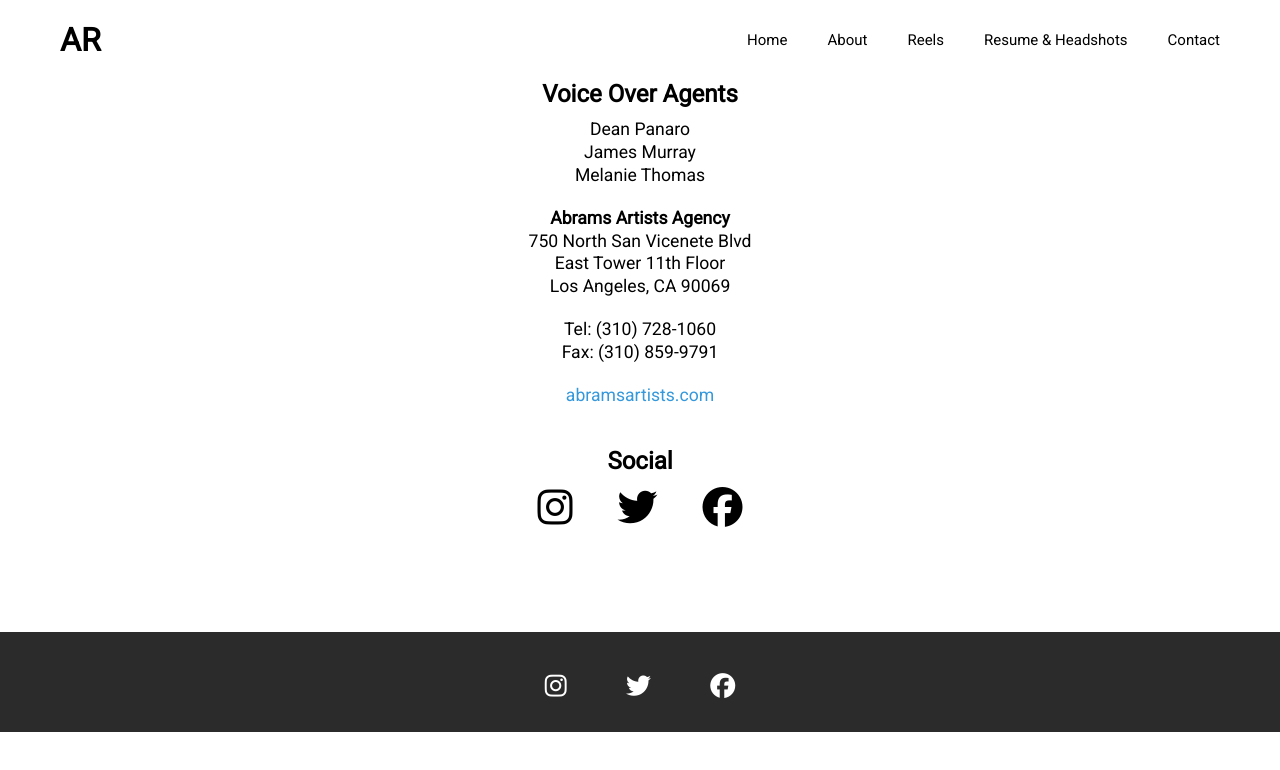
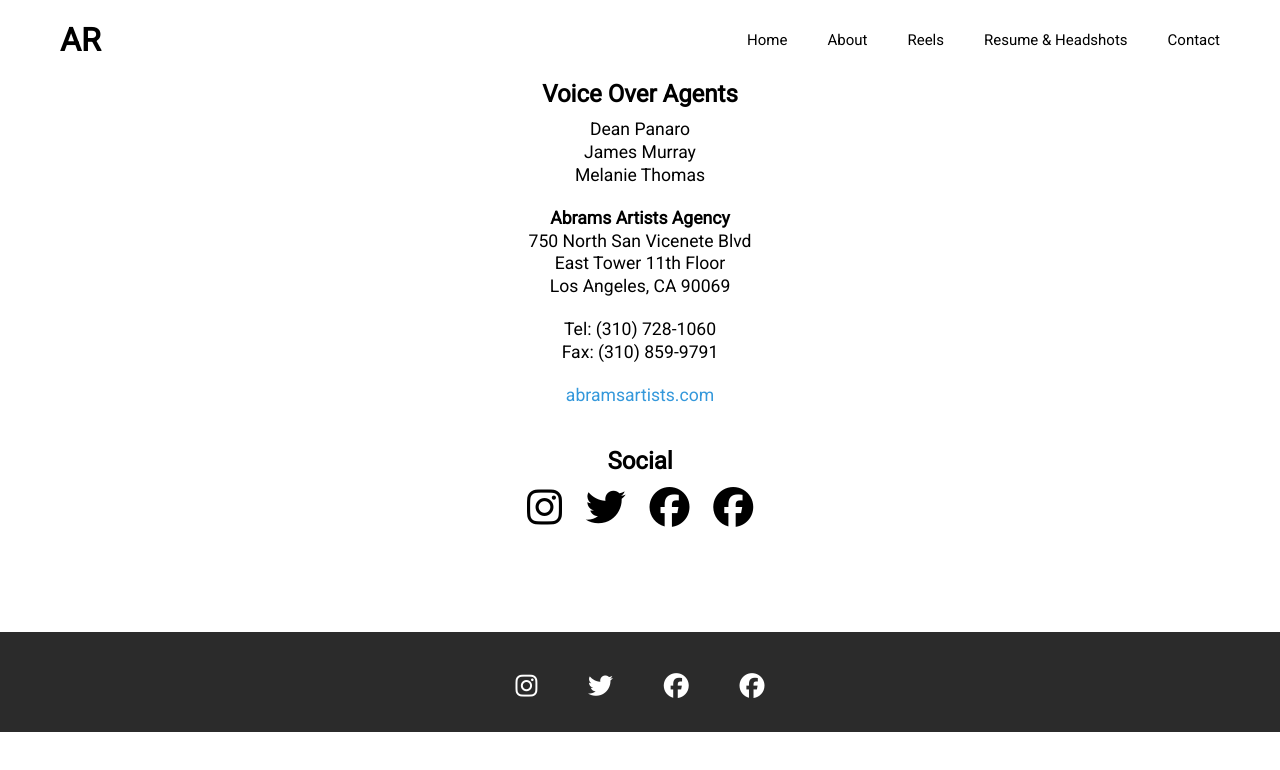
Before and after one commit to cambaughn/reynoso, a React (Create React App) app: page /contact in a window 1280 px wide. Shown: the top 770 px of the page. Built offline with nearby package versions, Linux system fonts and the light colour scheme.

Commit message:
Update about page

```diff
--- a/public/index.html
+++ b/public/index.html
@@ -20,7 +20,7 @@
       Learn how to configure a non-root public URL by running `npm run build`.
     -->
     <link href="https://fonts.googleapis.com/css?family=Roboto" rel="stylesheet">
-    <script src="https://use.fontawesome.com/d574649391.js"></script>
+    <script src="https://use.fontawesome.com/9155c8db1c.js"></script>
 
     <title>Alejandra Reynoso</title>
   </head>
--- a/src/components/About/About.js
+++ b/src/components/About/About.js
@@ -14,7 +14,7 @@
 
 const About = ({}, context) => {
 
-  let styles = context.desktopWidth ? desktopStyles() : mobileStyles();
+  let styles = window.innerWidth > 1000 ? desktopStyles() : mobileStyles();
 
   return (
     <div style={styles.container}>
--- a/src/components/Footer/Footer.js
+++ b/src/components/Footer/Footer.js
@@ -36,7 +36,7 @@
   // LINKS ---------------------
 
   linkGroupStyle: {
-    width: 250,
+    width: 300,
   },
 
   linkStyle: {
--- a/src/components/SocialLinks/SocialLinks.js
+++ b/src/components/SocialLinks/SocialLinks.js
@@ -21,6 +21,9 @@
             <i className="fa fa-twitter" aria-hidden="true"></i>
           </a>
           <a href='https://www.facebook.com/AleReyn0s0/' target='_blank' rel='noopener noreferrer' style={{...styles.link, ...this.props.linkStyle}}>
+            <i className="fa fa-facebook-official" aria-hidden="true"></i>
+          </a>
+          <a href='http://www.imdb.com/name/nm2274825/' target='_blank' rel='noopener noreferrer' style={{...styles.link, ...this.props.linkStyle}}>
             <i className="fa fa-facebook-official" aria-hidden="true"></i>
           </a>
         </div>
```
Also changed, not shown: src/util/mediaQuery/mediaQuery.js (added, +10 -0 lines).
